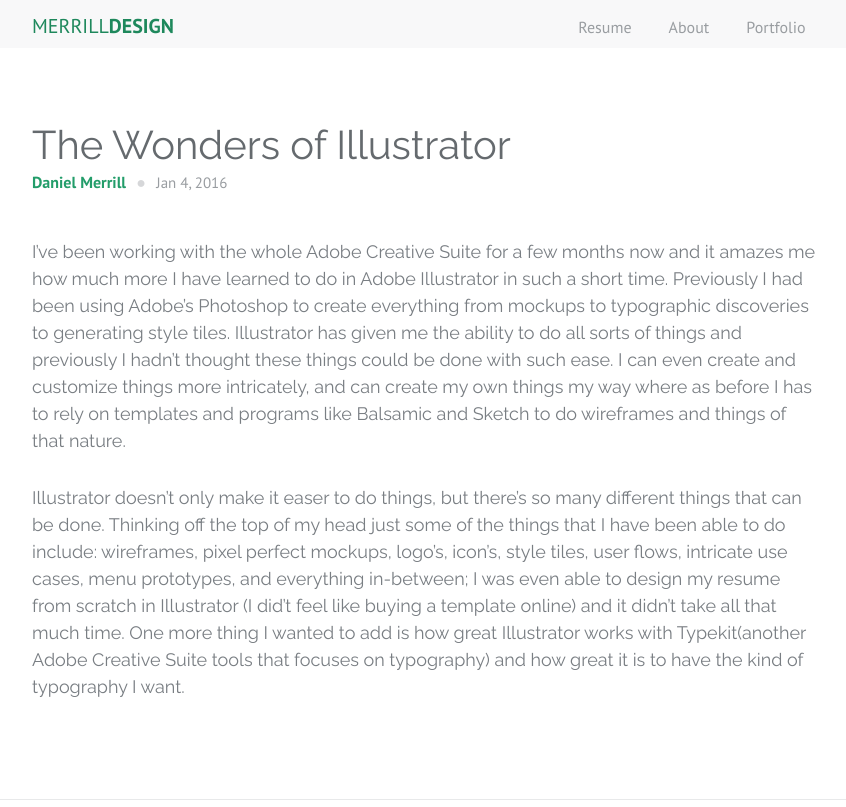
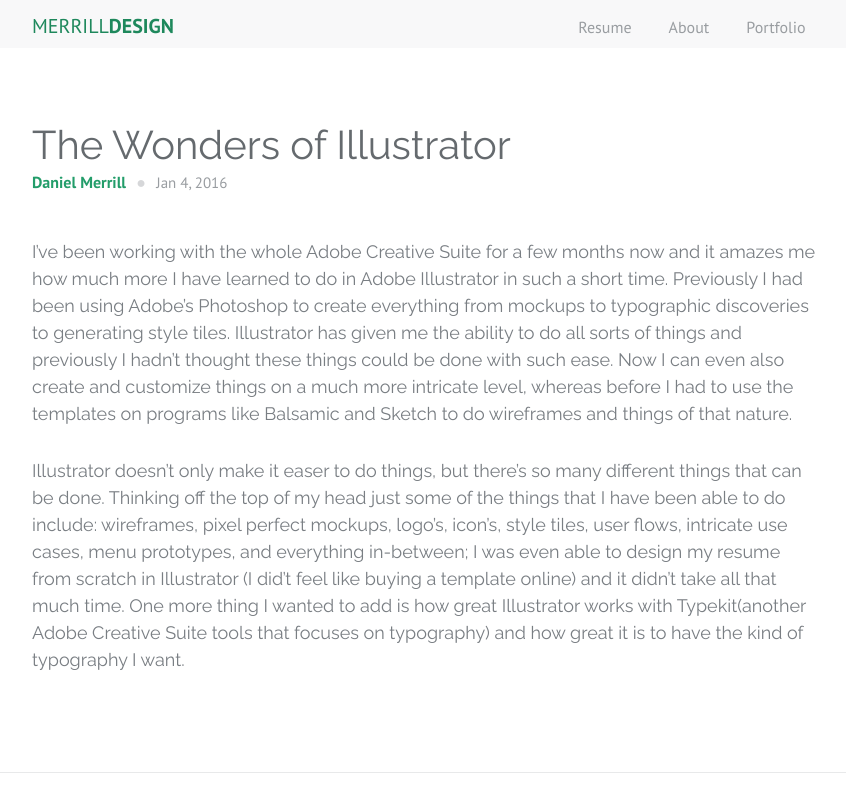
Before and after one commit to dmerrill88/MerrillDesign, a Jekyll site: the page built from _posts/2016-1-04-Daniel2.md, in a window 1280 px wide. Shown: the top 807 px of the page, without its empty margins (213-1059 px from the left). Built offline with Jekyll 4.4.1, drawn with Linux system fonts in a browser that asks for light colours; comment, search, counter and statistics services are not loaded; grey boxes are pictures that could not be loaded.

Commit message:
fixed more spelling errors on posts

```diff
--- a/_posts/2016-1-04-Daniel2.md
+++ b/_posts/2016-1-04-Daniel2.md
@@ -2,6 +2,6 @@
 title:  "The Wonders of Illustrator"
 ---
 
-I’ve been working with the whole Adobe Creative Suite for a few months now and it amazes me how much more I have learned to do in Adobe Illustrator in such a short time. Previously I had been using Adobe’s Photoshop to create everything from mockups to typographic discoveries to generating style tiles. Illustrator has given me the ability to do all sorts of things and previously I hadn’t thought these things could be done with such ease. I can even create and customize things more intricately, and can create my own things my way where as before I has to rely on templates and programs like Balsamic and Sketch to do wireframes and things of that nature.
+I’ve been working with the whole Adobe Creative Suite for a few months now and it amazes me how much more I have learned to do in Adobe Illustrator in such a short time. Previously I had been using Adobe’s Photoshop to create everything from mockups to typographic discoveries to generating style tiles. Illustrator has given me the ability to do all sorts of things and previously I hadn’t thought these things could be done with such ease. Now I can even also create and customize things on a much more intricate level, whereas before I had to use the templates on programs like Balsamic and Sketch to do wireframes and things of that nature.
 
 Illustrator doesn’t only make it easer to do things, but there’s so many different things that can be done. Thinking off the top of my head just some of the things that I have been able to do include: wireframes, pixel perfect mockups, logo’s, icon’s, style tiles, user flows, intricate use cases, menu prototypes, and everything in-between; I was even able to design my resume from scratch in Illustrator (I did’t feel like buying a template online) and it didn’t take all that much time. One more thing I wanted to add is how great Illustrator works with Typekit(another Adobe Creative Suite tools that focuses on typography) and how great it is to have the kind of typography I want.
```
Also changed, not shown: img/push-terminal.png (added).
